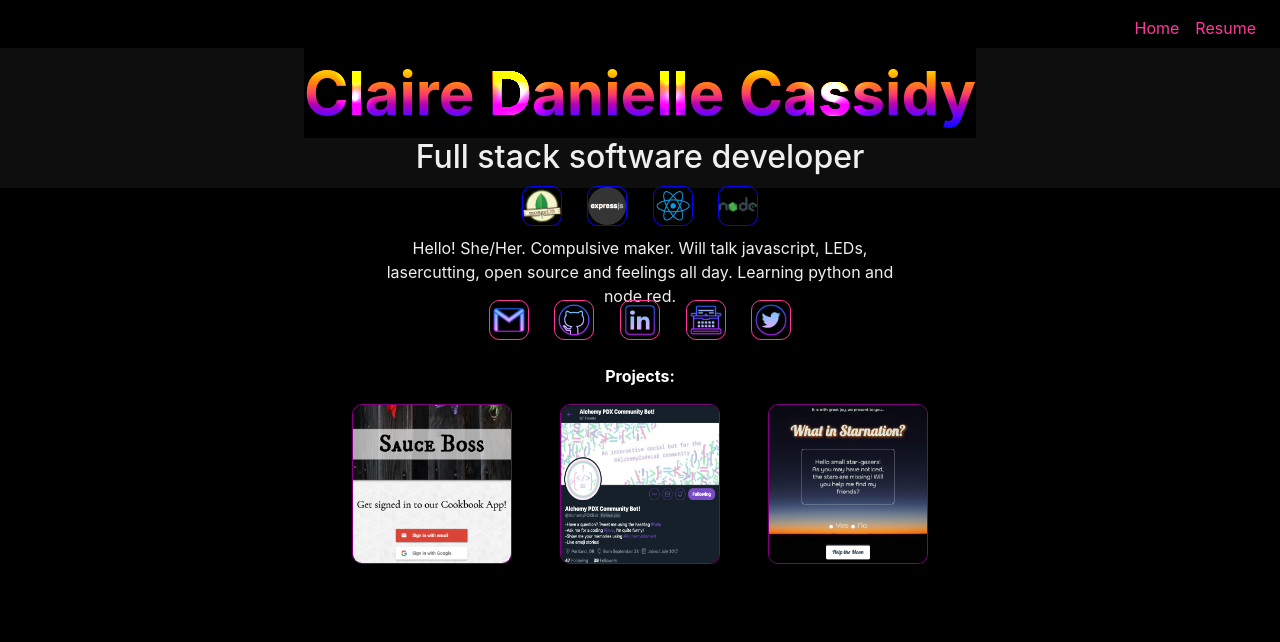
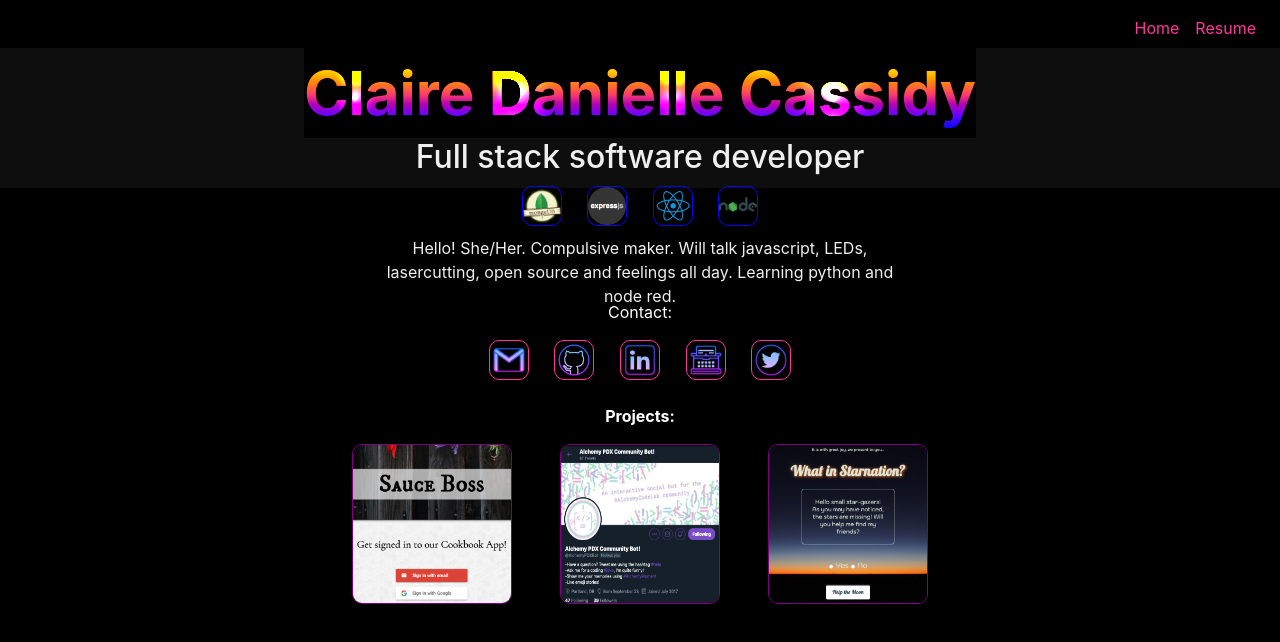
Before and after one commit to SlumberParty/Portfolio-Page, a React (Create React App) app: page / in a window 1280 px wide. Shown: the top 642 px of the page. Built offline with nearby package versions, Linux system fonts and the light colour scheme.

Commit message:
tweaked home page to say contact

```diff
--- a/src/Home.js
+++ b/src/Home.js
@@ -4,6 +4,7 @@ import './Home.css';
 const Home = () => {
   return (
     <div className="home">
+      <p>Contact:</p>
       <div className="icons">
         <a href="mailto:clacassidy@gmail.com?Subject=Hello%20Claire!%20We%20would%20love%20to%20hire%20you!" target="_top">
            <img className="home-contact-icon" src="../resources/gmail.png" alt="gmail icon"/>
```
